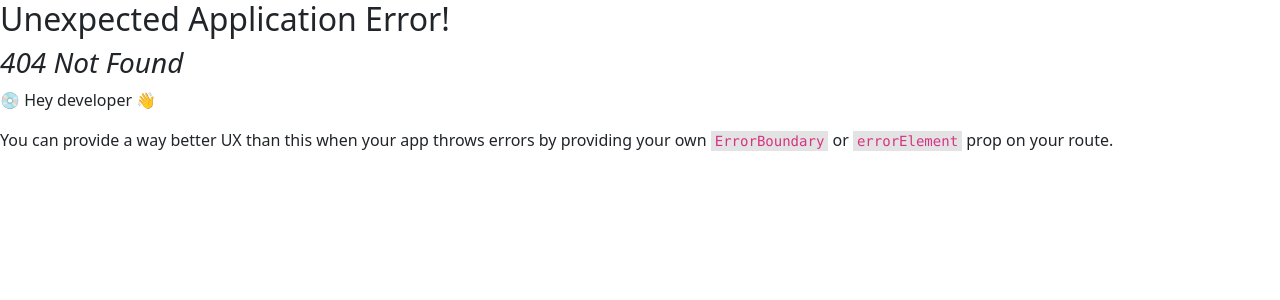
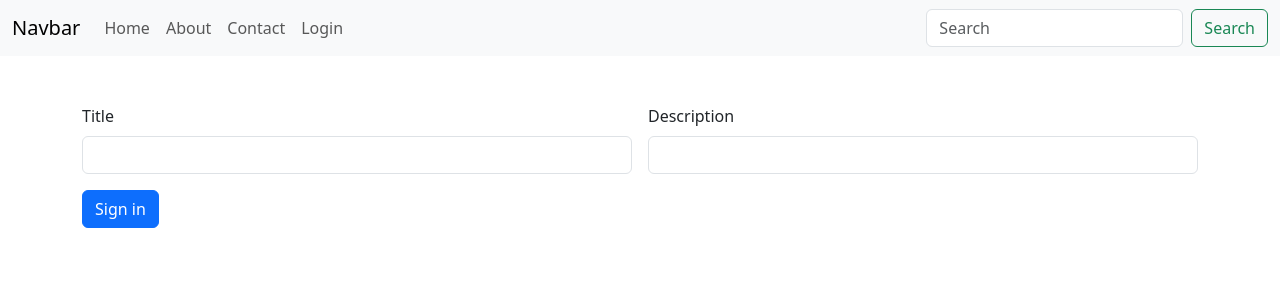
Before and after one commit to ankr19/react-learn2, a React (Create React App) app: page /home in a window 1280 px wide. Before the commit this address had no page. Shown: the top 300 px of the page. Built offline with nearby package versions, Linux system fonts and the light colour scheme.

Commit message:
crud: create, read, delete

```diff
--- a/src/App.js
+++ b/src/App.js
@@ -5,19 +5,23 @@ import Navbar from "./components/Navbar";
 import Example2 from "./components/Example2";
 import React, { useState } from "react";
 import Example3 from "./components/Example3";
-import { Outlet } from "react-router-dom";
+import { Outlet, redirect, useLocation, useNavigate } from "react-router-dom";
 function App() {
+  let location = useLocation();
+  let navigate = useNavigate();
   const fruit = ["Apple", "Grape", "Banana", "Green"];
-
+  React.useEffect(() => {
+    console.log(location.pathname);
+    if (location.pathname == "/") {
+      navigate("/home");
+    }
+  }, [location]);
   return (
     <div className="">
       <Navbar />
       <div className="container mt-5">
-      <Outlet />
+        <Outlet />
       </div>
-      {/* <Navbar />
-      <Example2 />
-      <Example3 /> */}
     </div>
   );
 }
--- /dev/null
+++ b/src/components/Card.js
@@ -0,0 +1,13 @@
+import React from 'react'
+
+export default function Card({title, desc, delete2, index}) {
+  return (
+    <div className='d-flex flex-row align-items-center gap-3'>
+        <div>{title}</div>
+        <div>{desc}</div>
+        <div>
+            <button onClick={()=>{delete2(index)}}><i class="bi bi-trash"></i></button>
+        </div>
+    </div>
+  )
+}
--- /dev/null
+++ b/src/components/FormLayout.js
@@ -0,0 +1,27 @@
+import React from "react";
+
+export default function FormLayout({change, submit, data}) {
+  return (
+    <div>
+      <form class="row g-3" onSubmit={(e)=>{e.preventDefault();}}>
+        <div class="col-md-6">
+          <label for="inputEmail4" class="form-label">
+            Title
+          </label>
+          <input type="text" class="form-control" id="title" name="title" onChange={change} value={data?.title} />
+        </div>
+        <div class="col-md-6">
+          <label for="inputPassword4" class="form-label">
+            Description
+          </label>
+          <input type="text" class="form-control" id="desc" name="desc" value={data?.desc} onChange={change} />
+        </div>
+        <div class="col-12">
+          <button type="submit" class="btn btn-primary" onClick={()=>{submit()}}>
+            Sign in
+          </button>
+        </div>
+      </form>
+    </div>
+  );
+}
--- a/src/components/Navbar.js
+++ b/src/components/Navbar.js
@@ -8,7 +8,7 @@ export default function Navbar() {
   return (
     <nav className="navbar navbar-expand-lg bg-body-tertiary">
       <div className="container-fluid">
-        <Link to={"/"} className="navbar-brand">
+        <Link to={"/home"} className="navbar-brand">
           Navbar
         </Link>
         <button
@@ -25,7 +25,7 @@ export default function Navbar() {
         <div className="collapse navbar-collapse" id="navbarSupportedContent">
           <ul className="navbar-nav me-auto mb-2 mb-lg-0">
             <li className="nav-item">
-              <Link className="nav-link" to={"/"}>
+              <Link className="nav-link" to={"/home"}>
                 Home
               </Link>
             </li>
--- a/src/index.js
+++ b/src/index.js
@@ -4,12 +4,14 @@ import "./index.css";
 import App from "./App";
 import reportWebVitals from "./reportWebVitals";
 import "bootstrap/dist/css/bootstrap.min.css";
+import "bootstrap-icons/font/bootstrap-icons.css"
 import "bootstrap/dist/js/bootstrap.min.js";
-import { createBrowserRouter, RouterProvider,  } from "react-router-dom";
+import { createBrowserRouter, RouterProvider } from "react-router-dom";
 import Contact from "./pages/Contact";
 import About from "./pages/About";
 import Login from "./pages/Login";
 import Register from "./pages/Register";
+import Home from "./pages/Home";
 
 const root = ReactDOM.createRoot(document.getElementById("root"));
 const router = createBrowserRouter([
@@ -17,6 +19,7 @@ const router = createBrowserRouter([
     path: "/",
     element: <App />,
     children: [
+      { path: "/home", element: <Home /> },
       {
         path: "/contact-us",
         element: <Contact />,
--- /dev/null
+++ b/src/pages/Home.js
@@ -0,0 +1,46 @@
+import React, { useEffect, useState } from "react";
+import FormLayout from "../components/FormLayout";
+import Card from "../components/Card";
+
+export default function Home() {
+  const [values, setvalues] = useState({ title: "", desc: "" });
+  const [loading, setloading] = useState(false);
+  const [data, setdata] = useState([]);
+  const handleSubmit = (e) => {
+    setloading(false);
+    if (values.desc !== "" && values.title !== "") {
+      setdata(data.concat(values));
+      setvalues({ title: "", desc: "" });
+      console.log(data);
+      setloading(true);
+    }
+  };
+
+  const handleChange = (e) => {
+    // let obj = {};
+    console.log({ [e.target.name]: e.target.value });
+    setvalues({ ...values, [e.target.name]: e.target.value });
+  };
+
+  const handleDelete = (index)=>{
+    setloading(false)
+    let da2 = data;
+    console.log(index)
+        da2.splice(index, 1)
+        setdata(da2)
+        setloading(true)
+    // let da = delete data[index]
+    // console.log(da)
+  }
+
+  useEffect(() => {}, [data, values, loading]);
+  return (
+    <div>
+      <FormLayout change={handleChange} submit={handleSubmit} data={values} />
+      {loading &&
+        data.map((doc, index) => (
+          <Card key={index} title={doc.title} desc={doc.desc} index={index} delete2={handleDelete} />
+        ))}
+    </div>
+  );
+}
```
